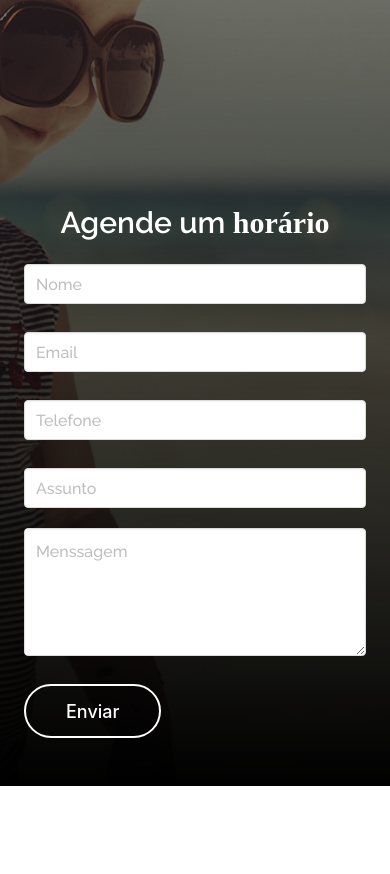
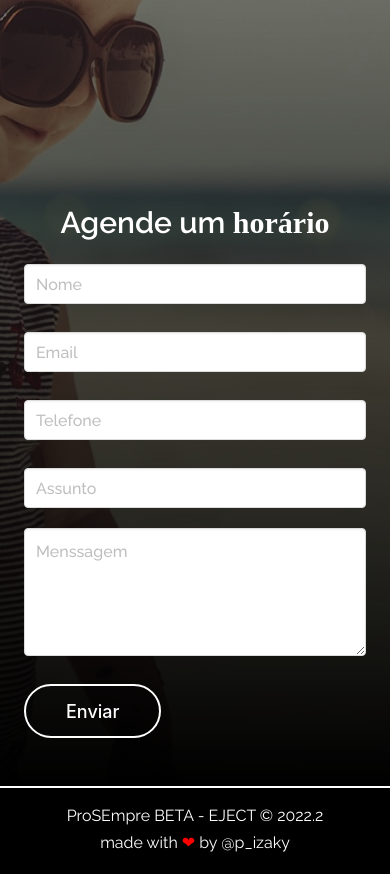
Before and after one commit to isacfg/alice-eject, a plain HTML site: page index.html in a window 390 px wide. Shown: the part 6982-7856 px from the top of the page. Before the commit the page ends 7768 px from the top, so only its background shows below. Drawn offline with nearby package versions, Linux system fonts and the light colour scheme; a web font is replaced by a local one.

Commit message:
#0.4.3v
- Added Footer Desktop/Mobile

```diff
--- a/index.html
+++ b/index.html
@@ -377,6 +377,17 @@
         </div>
     </section>
 
+    <!-- Seção Footer -->
+    <footer class="">
+        <div class="container">
+            <div class="rodape">
+                <p>ProSEmpre BETA - EJECT © 2022.2</p>
+                <p><a target="_blank" href="https://isacfg.github.io/portfolio/">made with <span>❤</span> by </a><a
+                        target="_blank" href="https://www.instagram.com/p_izaky/">@p_izaky</a></p>
+            </div>
+        </div>
+    </footer>
+
 
     <!-- Ionic Icons -->
     <script type="module" src="https://unpkg.com/ionicons@5.5.2/dist/ionicons/ionicons.esm.js"></script>
--- a/styles/layout/_all.sass
+++ b/styles/layout/_all.sass
@@ -6,6 +6,7 @@
 @import "_servicos"
 @import "_parceiros"
 @import "_contact"
+@import "_footer"
 
 *
     box-sizing: border-box
--- /dev/null
+++ b/styles/layout/_footer.sass
@@ -0,0 +1,31 @@
+.rodape
+
+    display: flex
+    justify-content: space-between
+    align-items: center
+    border-top: 2px solid $whiteish
+    border-radius: 0 0 10px 10px
+
+    p
+        padding: 1rem 0
+
+        a
+            color: $whiteish
+            text-decoration: none
+            transition: all 0.3s ease-in-out
+
+            &:hover
+                color: #8a39e1
+
+        span
+            color: red
+
+@media screen and (max-width: 768px)
+    .rodape
+        flex-direction: column
+        align-items: center
+        padding: 1rem 0
+
+        p
+            padding: 0
+            margin-bottom: 0.2rem
```
Also changed, not shown: changelog.txt, styles/style.css.
